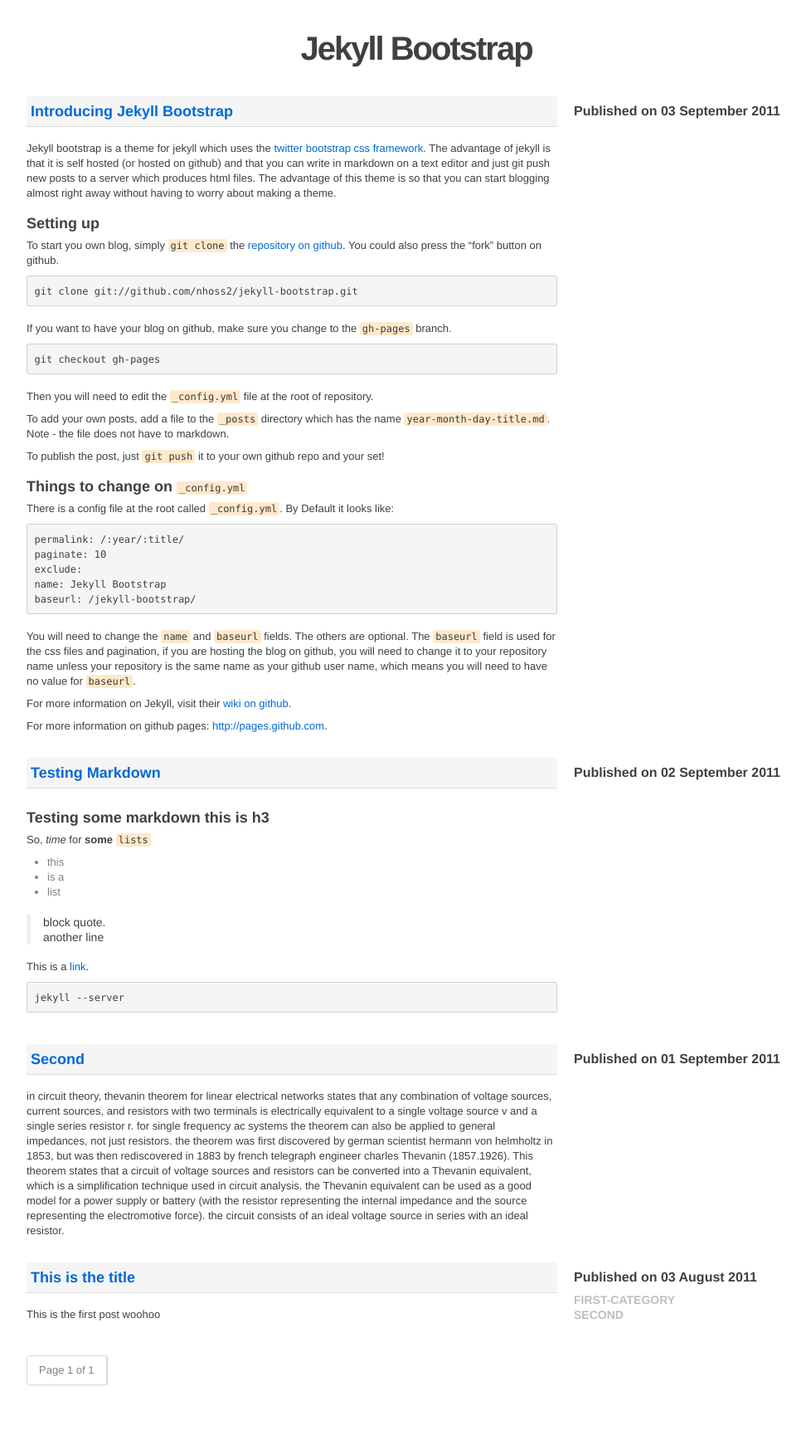
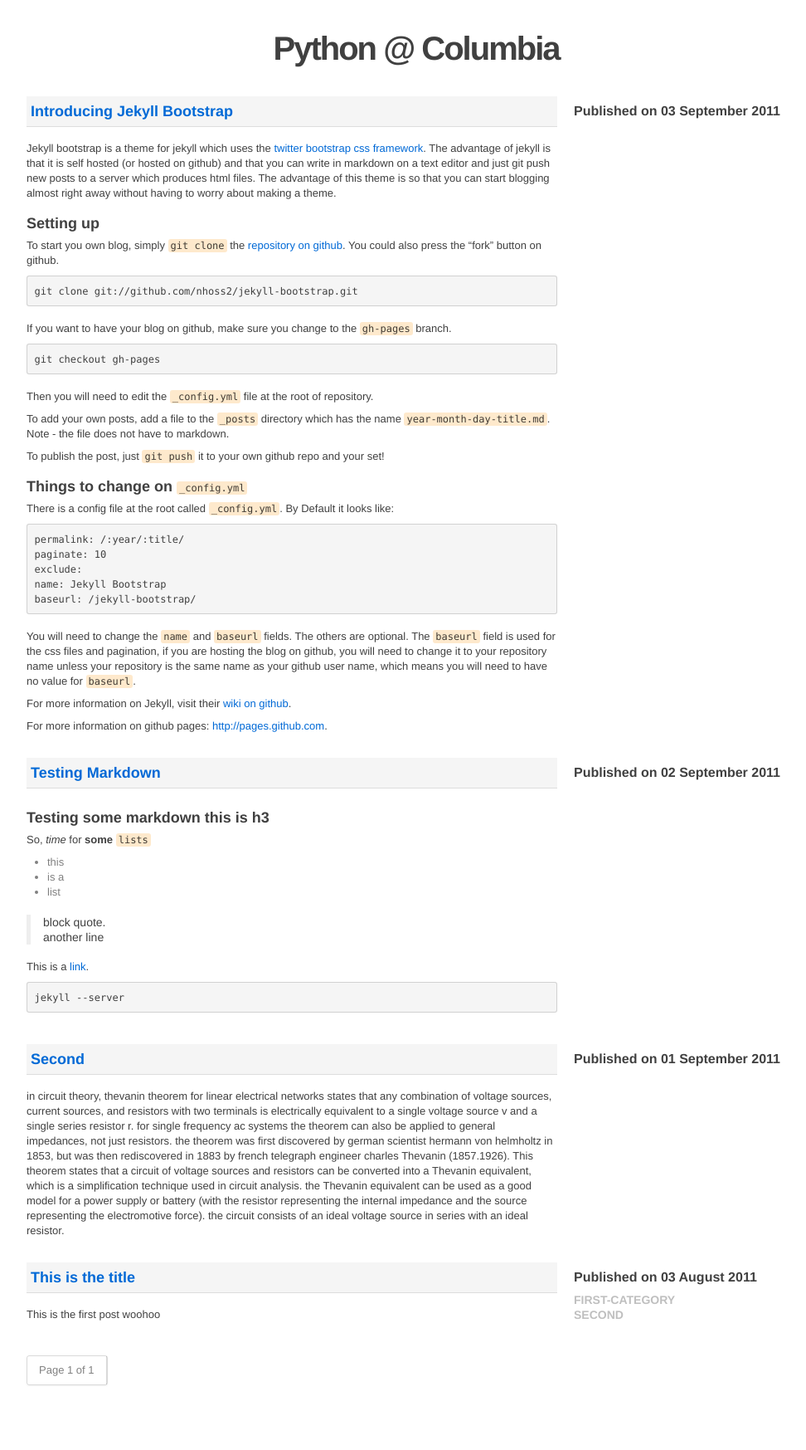
Before and after one commit to adrn/Python-Columbia, a Jekyll site: the page built from index.html, in a window 1280 px wide. Shown: the whole page at 83% size, without its empty margins (138-1110 px from the left). Built offline with Jekyll 4.4.1, drawn with Linux system fonts in a browser that asks for light colours; the list of posts is cut into pages by our own code.

Commit message:
Fix config file

```diff
--- a/_config.yml
+++ b/_config.yml
@@ -2,5 +2,5 @@
 permalink: /:year/:title/
 paginate: 10
 exclude:
-name: Jekyll Bootstrap
-baseurl: /jekyll-bootstrap
+name: Python @ Columbia
+baseurl: /Python-Columbia
```
